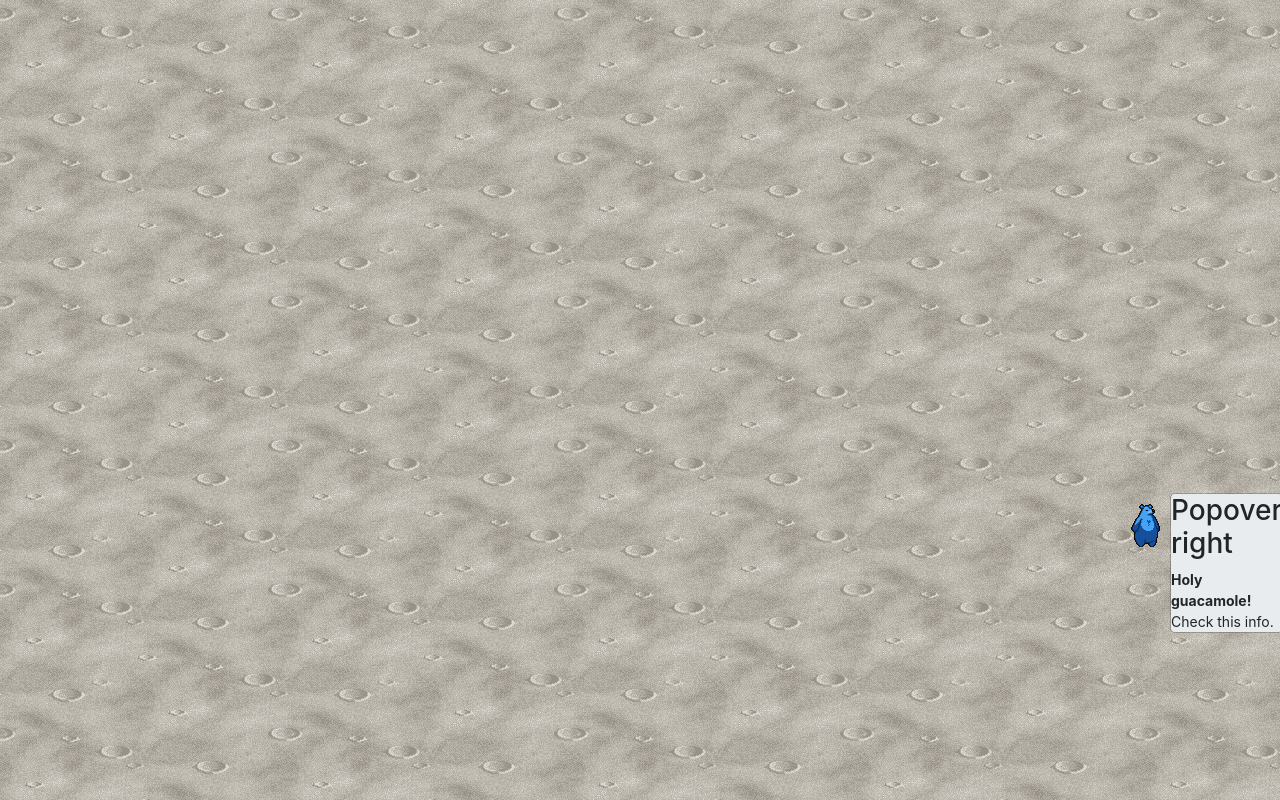
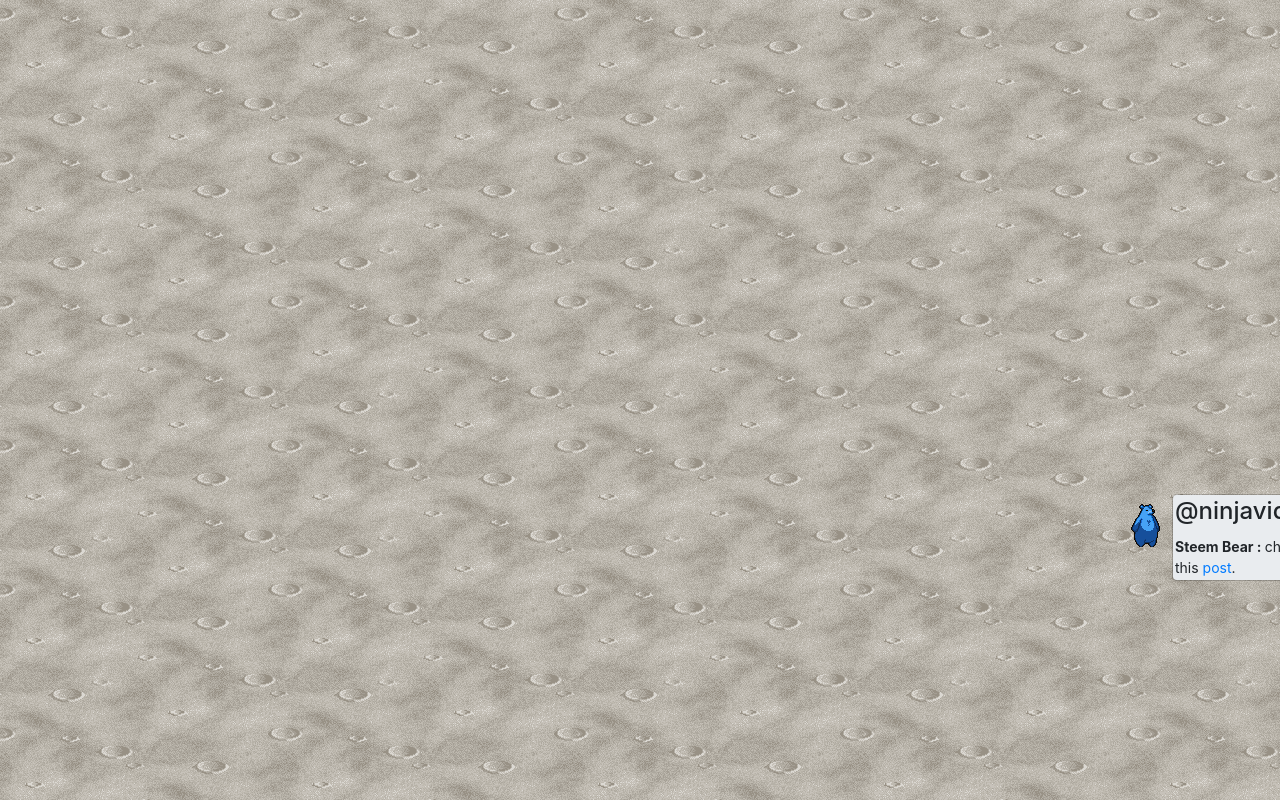
Before and after one commit to theadz/SteemMoon, a React (Create React App) app: page / in a window 1280 px wide. Both pictures are taken after a click on the picture 1145 px from the left and 925 px from the top of the page. Shown: the part 400-1200 px from the top of the page. Built offline with nearby package versions, Linux system fonts and the light colour scheme.

Commit message:
Fixed popup box
Added some formatting

```diff
--- a/src/components/App.css
+++ b/src/components/App.css
@@ -89,4 +89,17 @@
   #popover-positioned-right {
     opacity: 10;
     background-color: #e9ecef;
+    margin: 2px;
   }
+
+  .popover-title {
+    padding: 2px;
+    padding-bottom: 1px;
+    font-size: 1.5rem;
+    text-align: center;
+  }
+
+  .popover-content {
+    padding: 2px;
+    padding-top: 1px;
+  }
--- a/src/components/App.js
+++ b/src/components/App.js
@@ -6,8 +6,9 @@ import bear from '../images/Bear.gif';
 import './App.css';
 
 const popoverRight = (
-  <Popover id="popover-positioned-right" title="Popover right">
-    <strong>Holy guacamole!</strong> Check this info.
+  <Popover id="popover-positioned-right" title="@ninjavideo">
+    <strong>Steem Bear : </strong>
+    check this <a href="https://steemit.com/cryptoart/@ninjavideo/sndbox-crypto-art-bubby-the-big-blue-steem-bear" target="_blank">post</a>.
   </Popover>
 );
 
```
